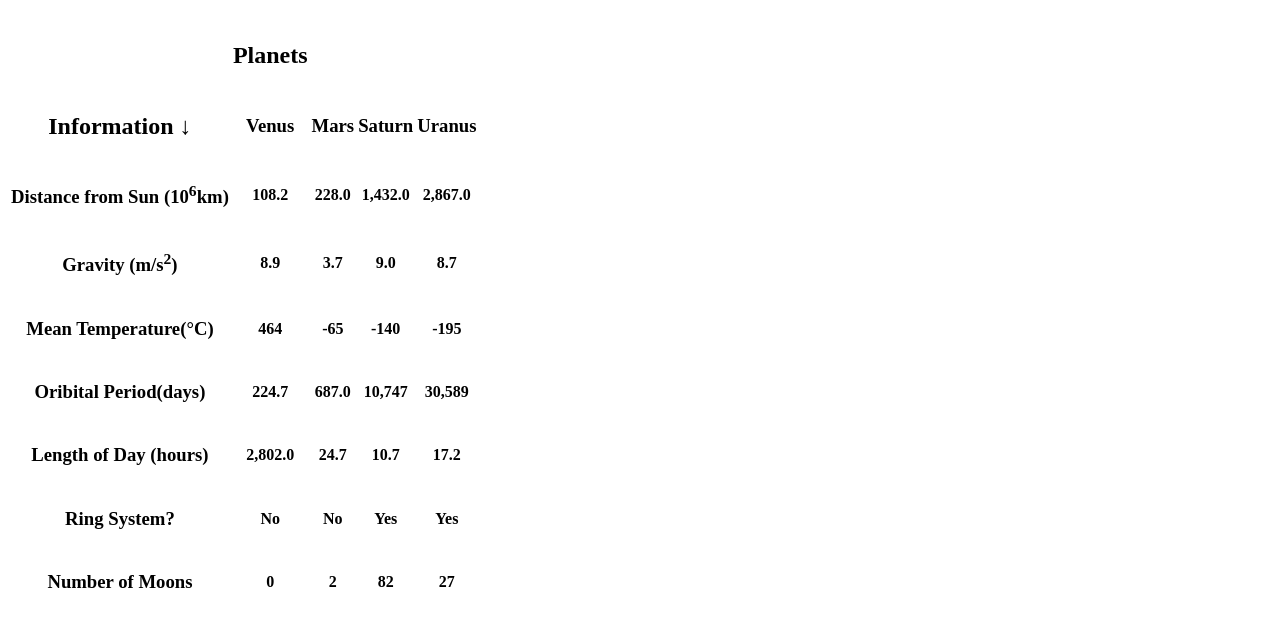
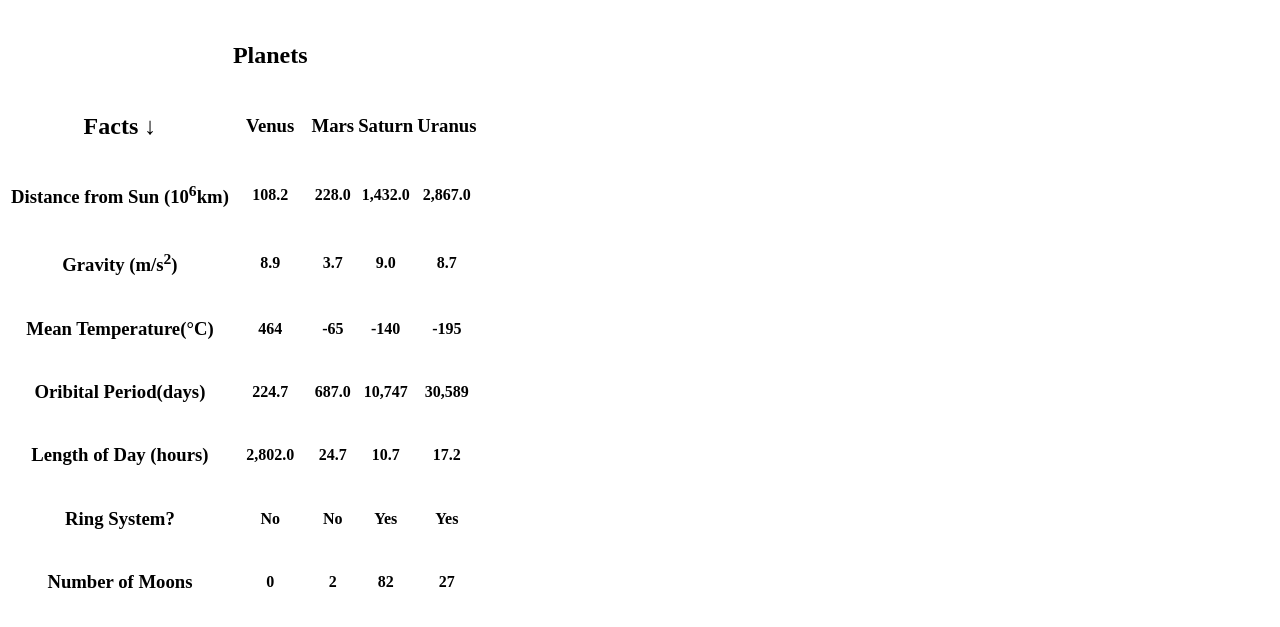
Before and after one commit to jfrancisco2-iit/lab05, a plain HTML site: page index.html in a window 1280 px wide. Shown: the part 61-688 px from the top of the page. Drawn offline with Linux system fonts and the light colour scheme.

Commit message:
Changing name

```diff
--- a/index.html
+++ b/index.html
@@ -16,7 +16,7 @@
 	</tr>
 
 	<tr>
-	  <th><h2>Information &darr; </h2></th>
+	  <th><h2>Facts &darr; </h2></th>
 	  <th><h3>Venus</h3></th>
 	  <th><h3>Mars</h3></th>
 	  <th><h3>Saturn</h3></th>
```
